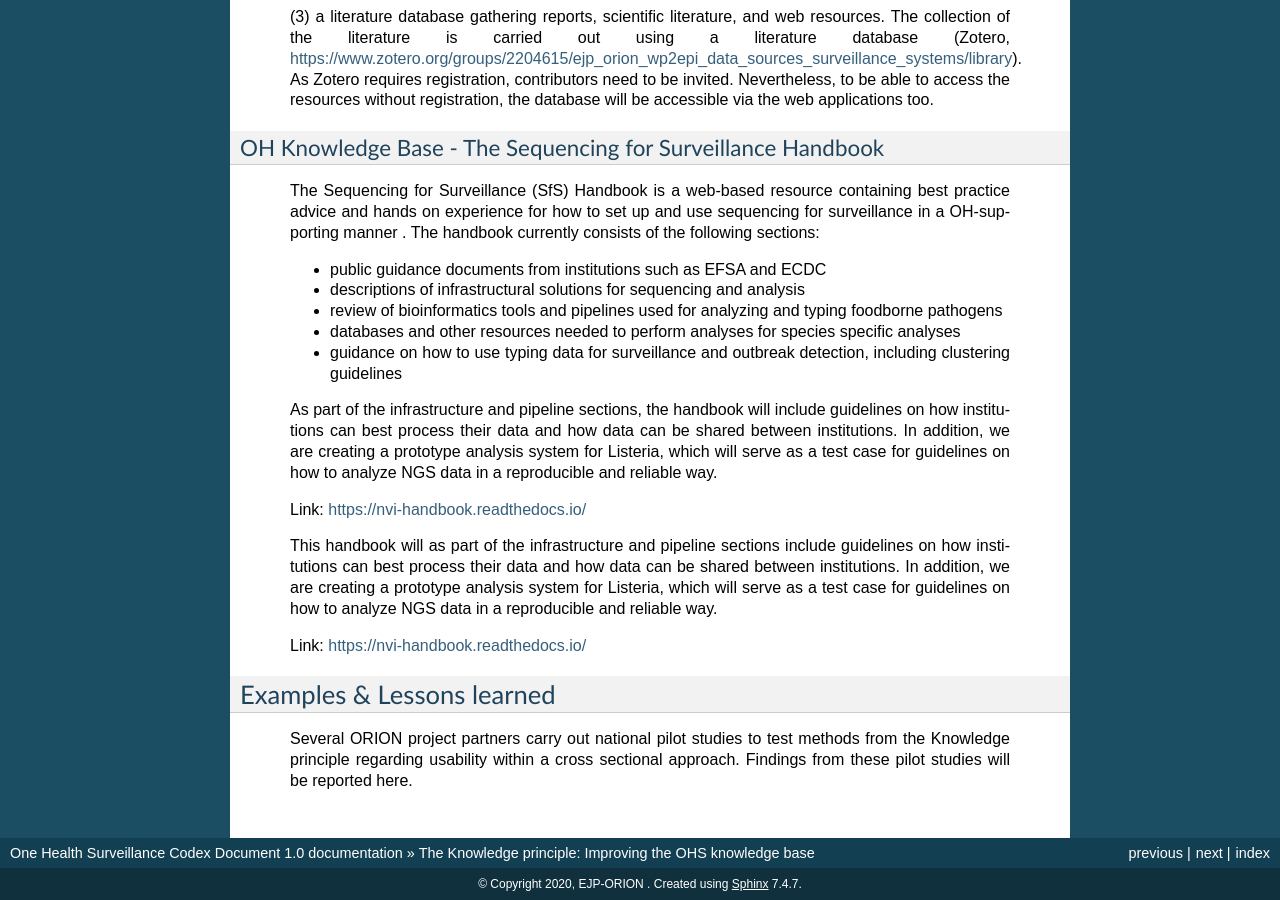
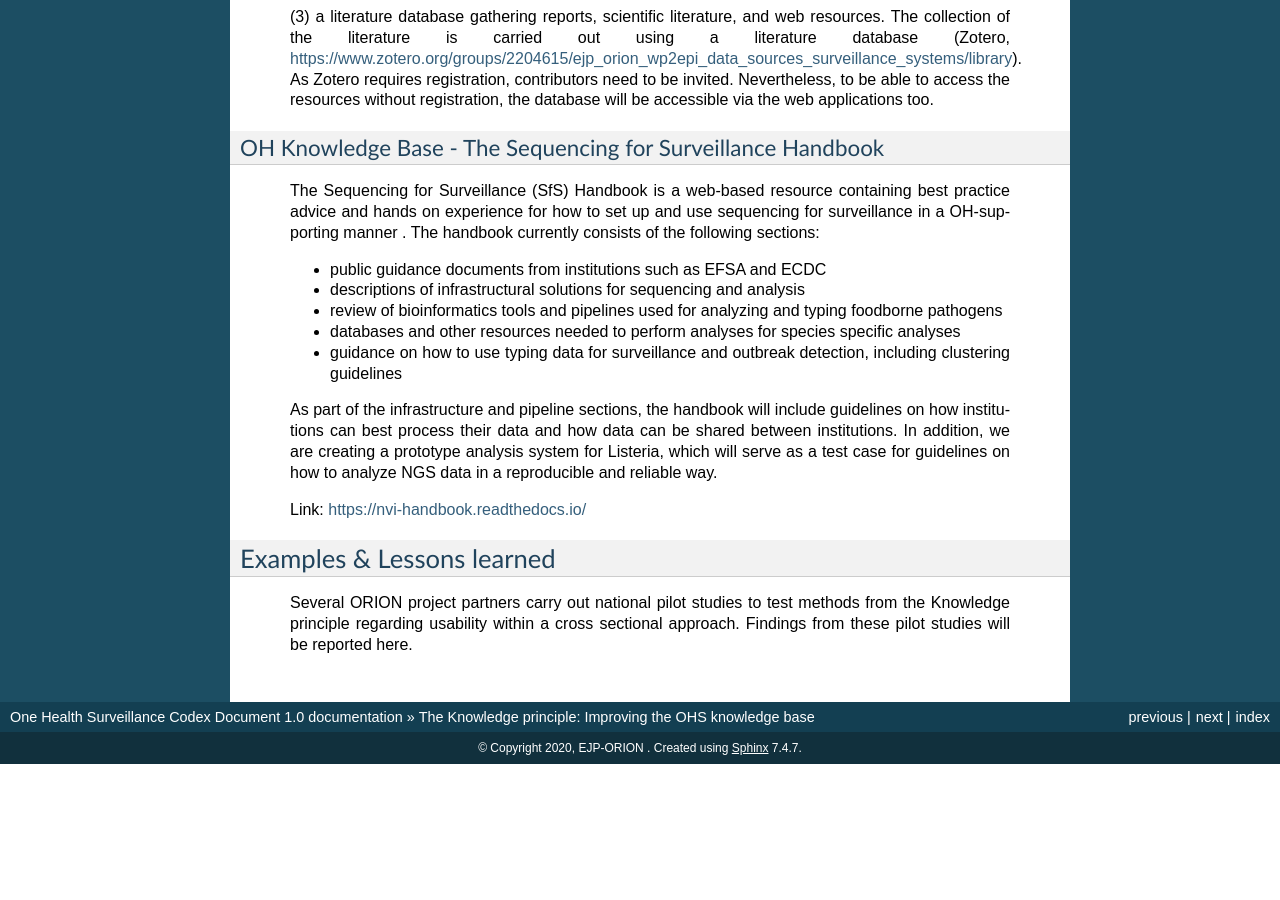
Before and after one commit to EJP-ORION/OH-Surveillance-Codex, a Sphinx documentation site: the page built from docs/3-knowledge-principle.rst, in a window 1280 px wide and 900 px high, scrolled down 1283 px. Built offline with Sphinx 7.4.7, drawn with Linux system fonts in a browser that asks for light colours; after the commit the page ends 2047 px from its top, so only the background shows below that.

Commit message:
Content update

```diff
--- a/docs/3-knowledge-principle.rst
+++ b/docs/3-knowledge-principle.rst
@@ -126,15 +126,6 @@ OH Knowledge Base - The Sequencing for Surveillance Handbook
 
 ..
 
-   This handbook will as part of the infrastructure and pipeline
-   sections include guidelines on how institutions can best process
-   their data and how data can be shared between institutions. In
-   addition, we are creating a prototype analysis system for Listeria,
-   which will serve as a test case for guidelines on how to analyze NGS
-   data in a reproducible and reliable way.
-
-   Link: https://nvi-handbook.readthedocs.io/
-
 
 Examples & Lessons learned
 --------------------------
```
